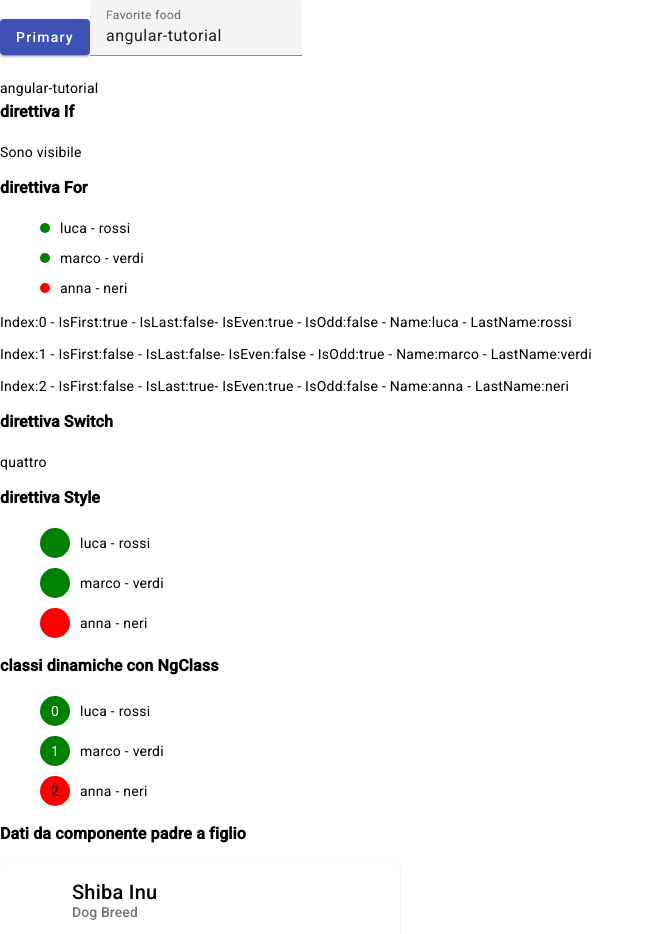
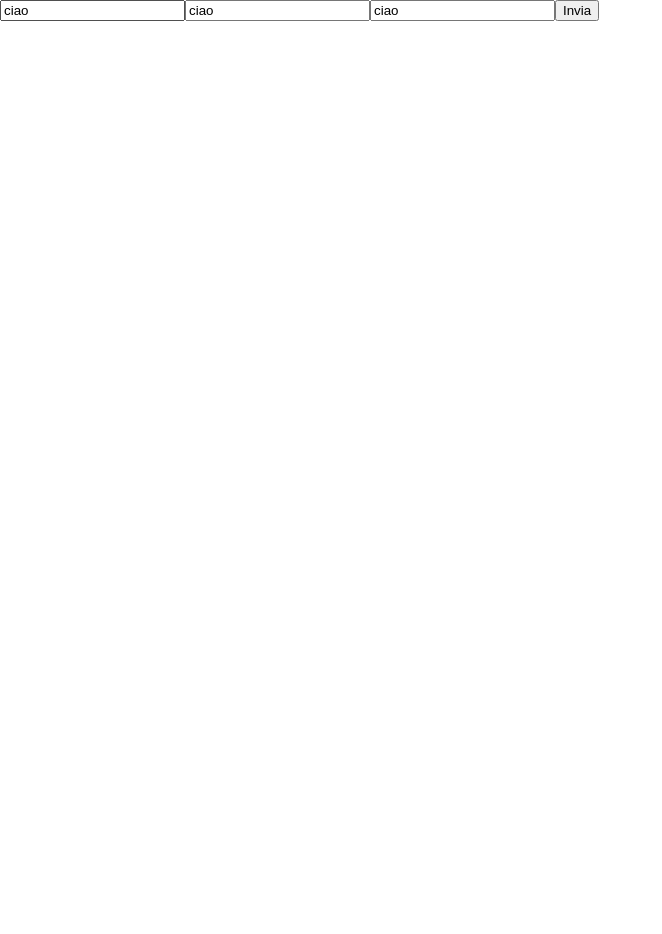
Before and after one commit to gianlucanesta/angular-tutorial, an Angular app: page / in a window 1280 px wide. Shown: the top 934 px of the page, without its empty margins (0-662 px from the left). After the commit the page ends 800 px from the top, so only its background shows below. Built offline with nearby package versions, Linux system fonts and the light colour scheme.

Commit message:
Template Variables

```diff
--- a/src/app/app.component.html
+++ b/src/app/app.component.html
@@ -1,100 +1,5 @@
-<!-- <app-prova></app-prova> -->
+<input [value]="valore" />
+<input [(ngModel)]="valore" />
+<input #inputSaluti value="ciao" />
 
-<button mat-raised-button color="primary" (click)="onClick($event)">
-  Primary
-</button>
-
-<mat-form-field class="example-full-width">
-  <mat-label>Favorite food</mat-label>
-  <input matInput placeholder="Ex. Pizza" [(ngModel)]="title" />
-</mat-form-field>
-<div>
-  {{ title }}
-</div>
-
-<h3><strong>direttiva If</strong></h3>
-<p *ngIf="isVisible; else bloccoElse">Sono visibile</p>
-<ng-template #bloccoElse>
-  <p>non sono visibile</p>
-</ng-template>
-
-<h3><strong>direttiva For</strong></h3>
-
-<ul>
-  <li *ngFor="let persona of persone">
-    <div class="cerchioVerde" *ngIf="persona.isOnline"></div>
-    <div class="cerchioRosso" *ngIf="!persona.isOnline"></div>
-    <p>{{ persona.nome }} - {{ persona.cognome }}</p>
-  </li>
-</ul>
-
-<div
-  *ngFor="
-    let persona of persone;
-    index as i;
-    first as isFirst;
-    last as isLast;
-    even as isEven;
-    odd as isOdd
-  "
->
-  <p>
-    Index:{{ i }} - IsFirst:{{ isFirst }} - IsLast:{{ isLast }}- IsEven:{{
-      isEven
-    }}
-    - IsOdd:{{ isOdd }} - Name:{{ persona.nome }} - LastName:{{
-      persona.cognome
-    }}
-  </p>
-</div>
-
-<h3><strong>direttiva Switch</strong></h3>
-
-<div [ngSwitch]="stringa">
-  <p *ngSwitchCase="'pippo'">uno</p>
-  <p *ngSwitchCase="'paperino'">due</p>
-  <p *ngSwitchCase="'pluto'">tre</p>
-  <p *ngSwitchCase="'topolino'">quattro</p>
-  <p *ngSwitchDefault>default</p>
-</div>
-
-<h3><strong>direttiva Style</strong></h3>
-
-<ul>
-  <li *ngFor="let persona of persone">
-    <!-- <div class="cerchio" [ngStyle]="{ background: getColor() }"></div> -->
-    <div
-      class="cerchio"
-      [ngStyle]="{ background: persona.isOnline ? 'green' : 'red' }"
-    ></div>
-    <p>{{ persona.nome }} - {{ persona.cognome }}</p>
-  </li>
-</ul>
-
-<h3><strong>classi dinamiche con NgClass</strong></h3>
-
-<ul>
-  <li *ngFor="let persona of persone; index as i">
-    <!-- <div
-      class="cerchio"
-      [ngClass]="{
-        cerchioOnline: persona.isOnline,
-        cerchioOffine: !persona.isOnline
-      }"
-    > -->
-    <div
-      class="cerchio"
-      [ngClass]="persona.isOnline ? 'cerchioOnline' : 'cerchioOffine'"
-    >
-      {{ i }}
-    </div>
-    <p>{{ persona.nome }} - {{ persona.cognome }}</p>
-  </li>
-</ul>
-
-<h3><strong>Dati da componente padre a figlio</strong></h3>
-<app-prova [data]="persone"></app-prova>
-<button (click)="btnClick()">Cambia</button>
-
-<h3><strong>Dati da componente figlio a padre</strong></h3>
-<app-prova (mandaDatiEvento)="onRiceviDati($event)"></app-prova>
+<button (click)="onClick()">Invia</button>
--- a/src/app/app.component.ts
+++ b/src/app/app.component.ts
@@ -1,11 +1,17 @@
-import { Component } from '@angular/core';
+import {
+  AfterViewInit,
+  Component,
+  ElementRef,
+  OnInit,
+  ViewChild,
+} from '@angular/core';
 
 @Component({
   selector: 'app-root',
   templateUrl: './app.component.html',
   styleUrls: ['./app.component.css'],
 })
-export class AppComponent {
+export class AppComponent implements AfterViewInit {
   title = 'angular-tutorial';
 
   persone = [
@@ -14,33 +20,16 @@ export class AppComponent {
     { nome: 'anna', cognome: 'neri', isOnline: false, color: 'orange' },
   ];
 
-  btnClick() {
-    this.persone = [
-      { nome: 'gianluca', cognome: 'rossi', isOnline: true, color: 'blue' },
-      { nome: 'gianmarco', cognome: 'verdi', isOnline: true, color: 'red' },
-      { nome: 'gianpiero', cognome: 'neri', isOnline: false, color: 'orange' },
-    ];
+  valore = 'ciao';
+
+  @ViewChild('inputSaluti') inputSaluti!: ElementRef<HTMLInputElement>;
+
+  ngAfterViewInit(): void {
+    console.log('ngAfterViewInit');
+    console.log(this.inputSaluti);
   }
 
-  isVisible = true;
-  // numero = 3;
-  stringa = 'topolino';
-
-  color = 'orange';
-
-  onInput(event: Event) {
-    this.title = (<HTMLInputElement>event.target).value;
-  }
-
-  onClick(event: Event) {
-    this.title = 'ho cliccato sul bottone';
-  }
-
-  onRiceviDati(value: string) {
-    alert(value);
-  }
-
-  getColor() {
-    return 'green';
+  onClick() {
+    console.log(this.inputSaluti.nativeElement.value);
   }
 }
```
